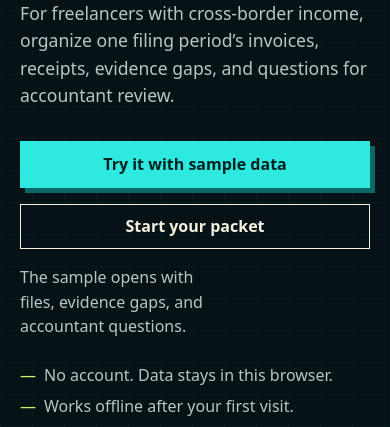
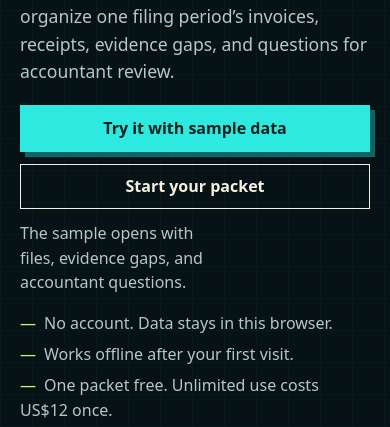
Before and after one commit to B-Divyesh/sf-compliance-evidence-pack, a website built with Vite: page index.html in a window 390 px wide. Shown: the part 374-801 px from the top of the page. Built offline with nearby package versions, Linux system fonts and the light colour scheme.

Commit message:
fix: keep mobile price fact in first screen

```diff
--- a/src/styles.css
+++ b/src/styles.css
@@ -359,7 +359,13 @@ input:focus-visible, textarea:focus-visible { outline-color: var(--cyan-dark); }
   .status-badge { max-width: 150px; }
   .status-badge em { overflow: hidden; white-space: nowrap; text-overflow: ellipsis; }
   .hero figure { display: none; }
-  .hero { min-height: calc(100vh - 64px); display: flex; align-items: center; }
+  /* The compact header has two rows on a phone. Keep the hero content-led so
+     all three first-read facts remain above the fold instead of reserving an
+     inaccurate single-row-header viewport height. */
+  .hero { min-height: 0; display: block; padding-top: 24px; padding-bottom: 24px; }
+  .hero h1 { margin-bottom: 16px; }
+  .hero-actions { margin-top: 20px; gap: 12px; }
+  .hero-facts { margin-top: 16px; }
   .dialog-actions { display: grid; grid-template-columns: 1fr 1fr; }
   .summary-strip strong { font-size: 1.1rem; }
   .section-heading { display: block; }
```
Also changed, not shown: tests/e2e/app.spec.ts (+6 -0 lines), .factory/catalog-description.txt.
